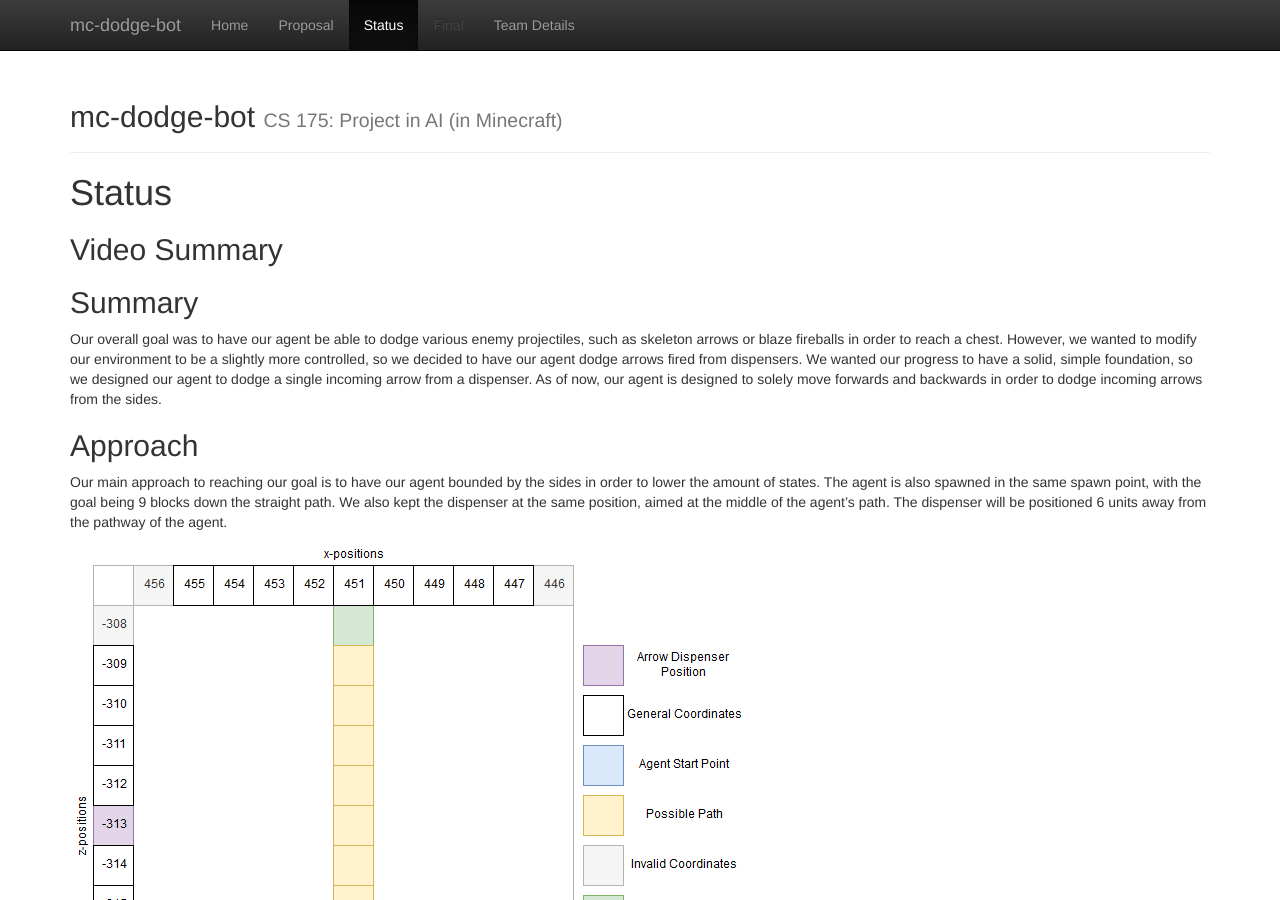
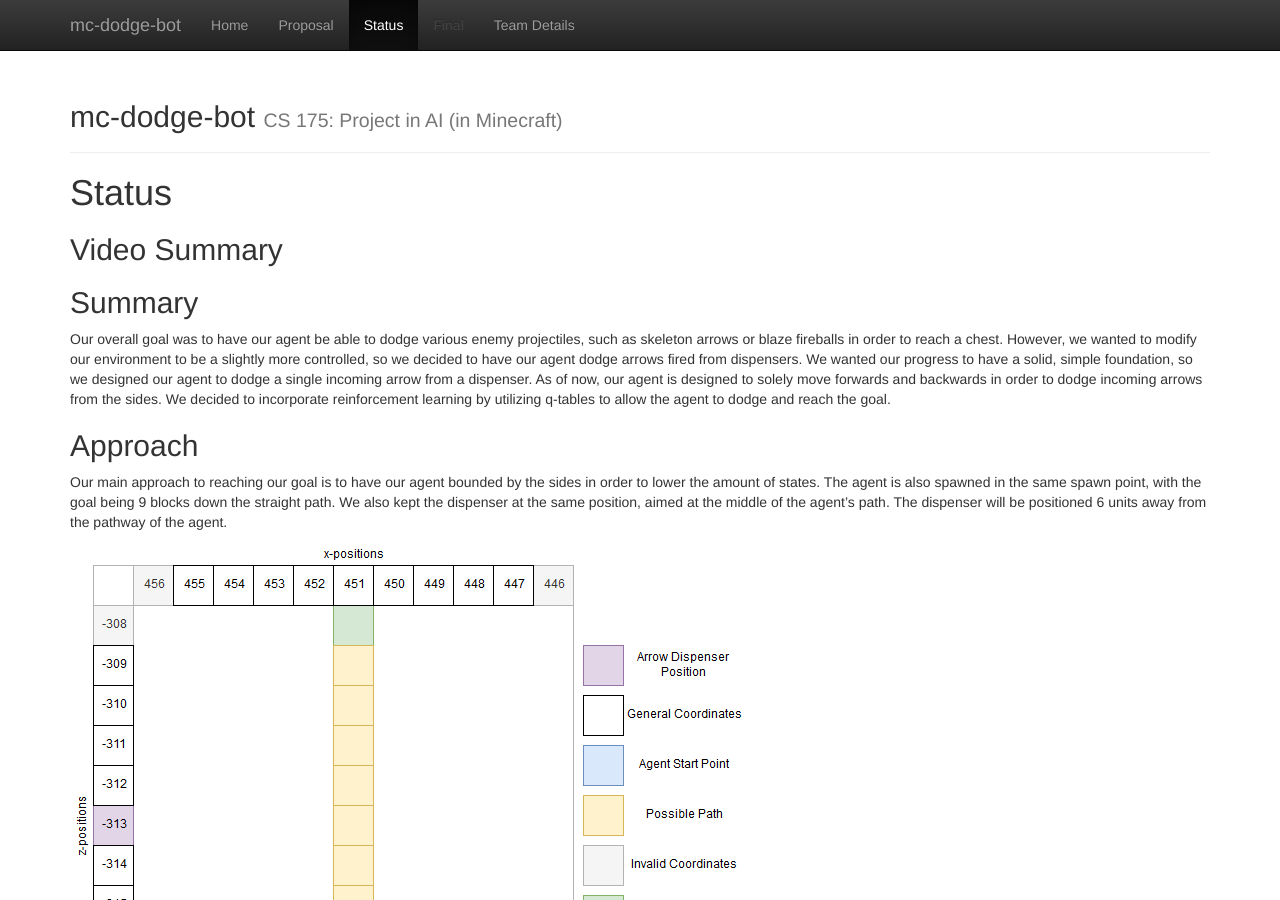
Before and after one commit to denn9s/indiana-jones, a Jekyll site: the page built from docs/status.md, in a window 1280 px wide and 900 px high. Built offline with Jekyll 4.4.1, drawn with Linux system fonts in a browser that asks for light colours.

Commit message:
Update status.md

```diff
--- a/docs/status.md
+++ b/docs/status.md
@@ -9,7 +9,7 @@
 
 
 ## Summary
-Our overall goal was to have our agent be able to dodge various enemy projectiles, such as skeleton arrows or blaze fireballs in order to reach a chest. However, we wanted to modify our environment to be a slightly more controlled, so we decided to have our agent dodge arrows fired from dispensers. We wanted our progress to have a solid, simple foundation, so we designed our agent to dodge a single incoming arrow from a dispenser. As of now, our agent is designed to solely move forwards and backwards in order to dodge incoming arrows from the sides.
+Our overall goal was to have our agent be able to dodge various enemy projectiles, such as skeleton arrows or blaze fireballs in order to reach a chest. However, we wanted to modify our environment to be a slightly more controlled, so we decided to have our agent dodge arrows fired from dispensers. We wanted our progress to have a solid, simple foundation, so we designed our agent to dodge a single incoming arrow from a dispenser. As of now, our agent is designed to solely move forwards and backwards in order to dodge incoming arrows from the sides. We decided to incorporate reinforcement learning by utilizing q-tables to allow the agent to dodge and reach the goal.
 
 ## Approach
 Our main approach to reaching our goal is to have our agent bounded by the sides in order to lower the amount of states. The agent is also spawned in the same spawn point, with the goal being 9 blocks down the straight path. We also kept the dispenser at the same position, aimed at the middle of the agent's path. The dispenser will be positioned 6 units away from the pathway of the agent.
```
